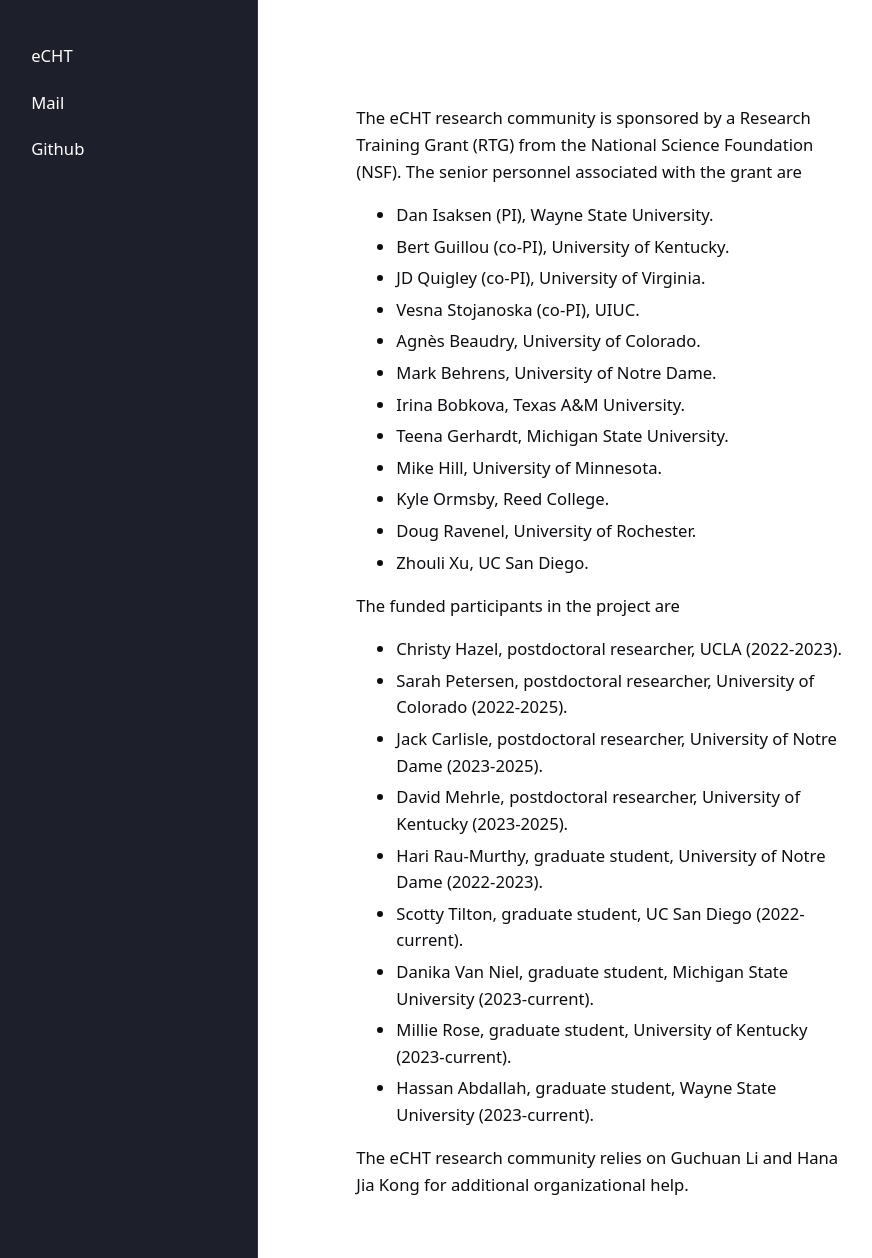
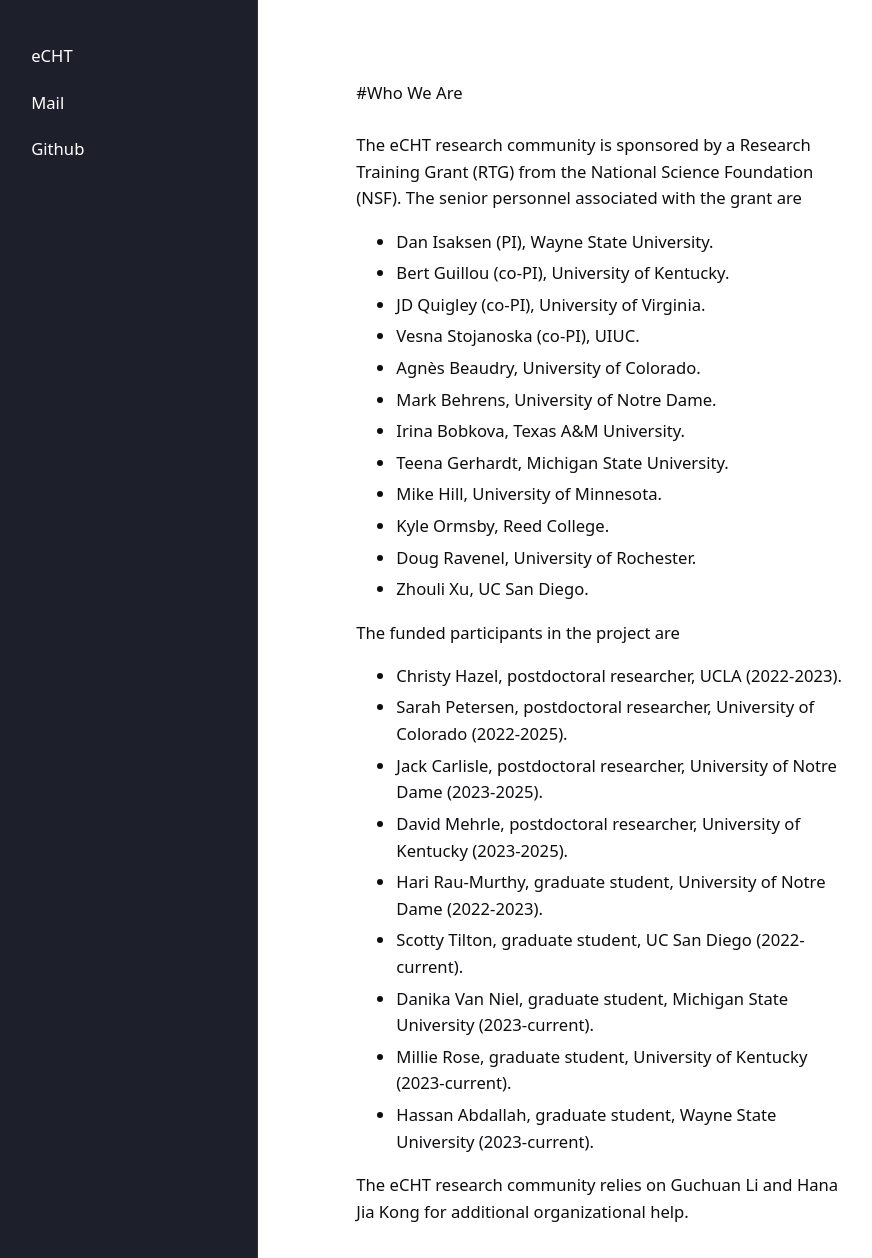
Before and after one commit to eCHTorc/eCHTorc.github.io, a Jekyll site: the page built from who-we-are.html, in a window 1280 px wide and 1258 px high. Shown: the whole window, without its empty margins (43-915 px from the left). Built offline with Jekyll 4.4.1, drawn with Linux system fonts in a browser that asks for light colours.

Commit message:
Update who-we-are.html

```diff
--- a/who-we-are.html
+++ b/who-we-are.html
@@ -1,6 +1,7 @@
 ---
 layout: page
 ---
+#Who We Are
 
 <main>
   <header><h1>{{ include.title | default: page.title }}</h1></header>
```
